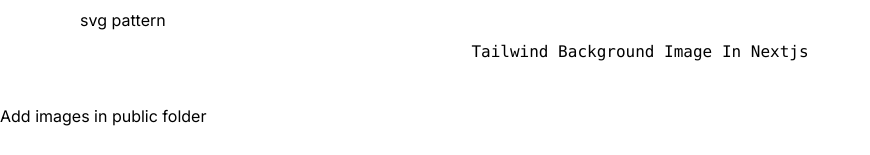
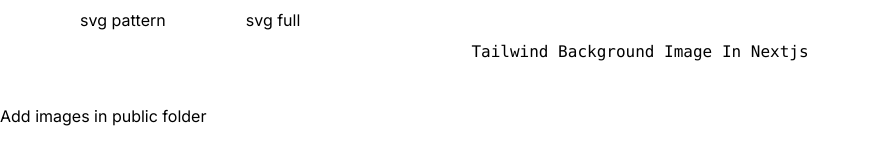
Before and after one commit to sazzadtanim/19-7-23-tailwind-background-image, a Next.js app: page / in a window 1280 px wide. Shown: the top 155 px of the page, without its empty margins (0-870 px from the left). Built offline with nearby package versions, Linux system fonts and the light colour scheme.

Commit message:
added new page in navigation

```diff
--- a/src/components/Navigation.tsx
+++ b/src/components/Navigation.tsx
@@ -3,8 +3,9 @@
 
 export default function Navigation() {
   return (
-    <div className="fixed bg-white w-full px-20 py-2">
+    <div className="fixed bg-white w-full px-20 py-2 flex gap-20">
       <Link href={"/svg_pattern"}>svg pattern</Link>
+      <Link href={"/svg_full"}>svg full</Link>
     </div>
   );
 }
```
